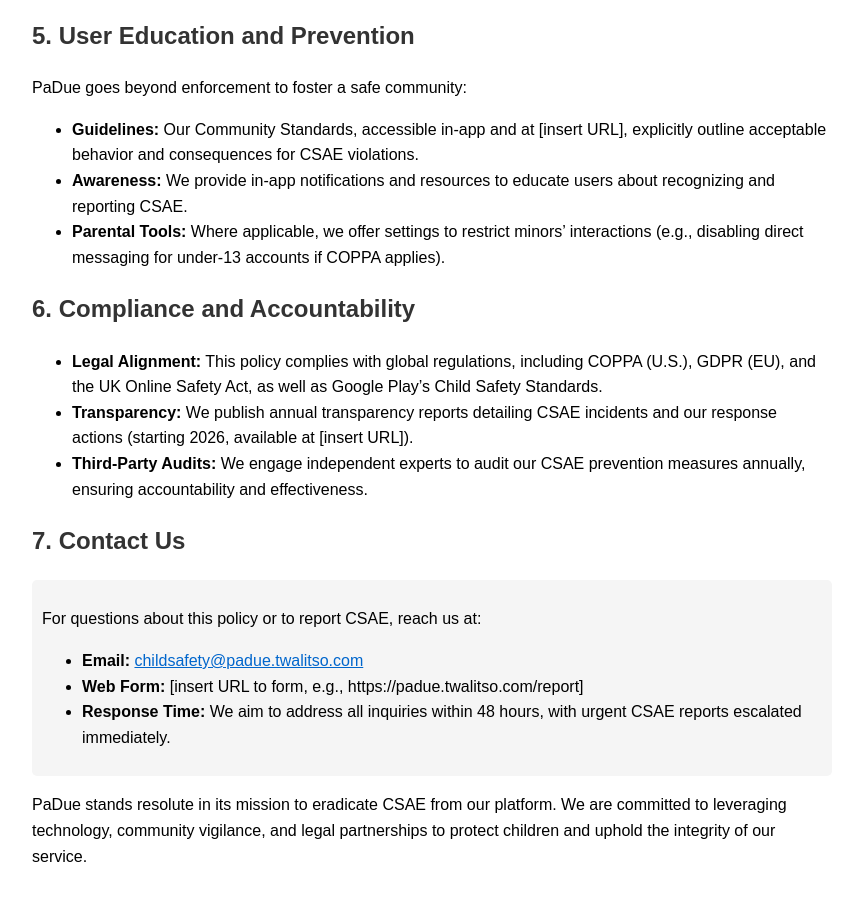
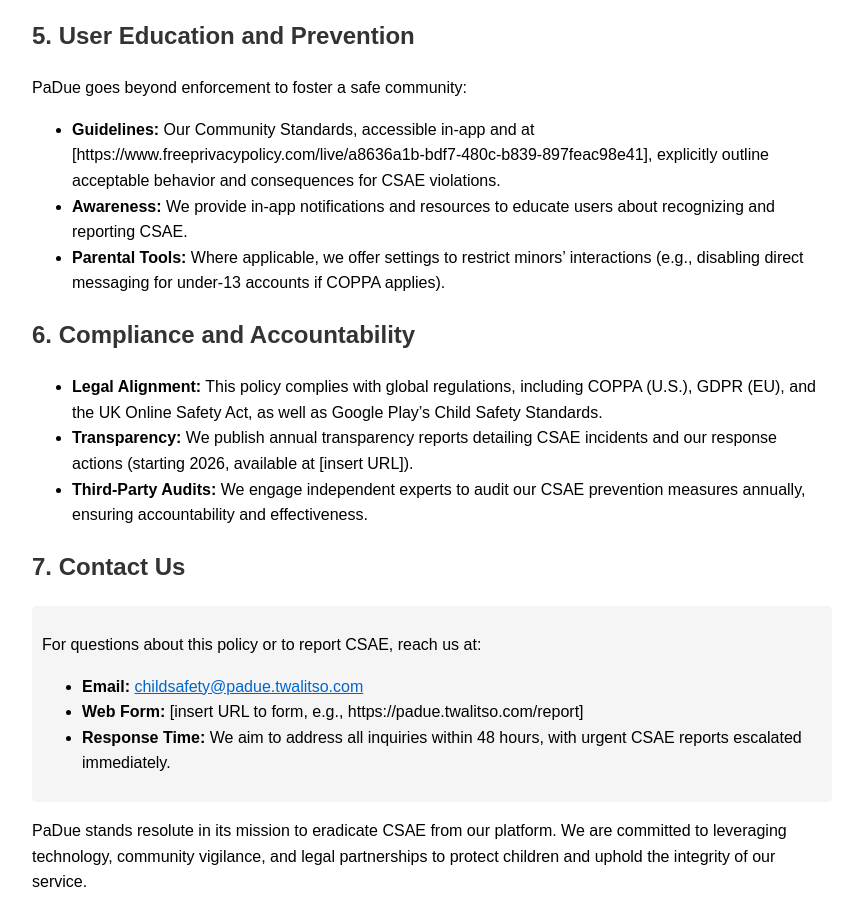
Before and after one commit to goon07/goon07.github.io, a plain HTML site: page index.html in a window 1280 px wide. Shown: the part 1456-2371 px from the top of the page, without its empty margins (208-1065 px from the left). Before the commit the page ends 2345 px from the top, so only its background shows below. Drawn offline with Linux system fonts and the light colour scheme.

Commit message:
Update index.html

```diff
--- a/index.html
+++ b/index.html
@@ -51,7 +51,7 @@
     <h2>5. User Education and Prevention</h2>
     <p>PaDue goes beyond enforcement to foster a safe community:</p>
     <ul>
-        <li><strong>Guidelines:</strong> Our Community Standards, accessible in-app and at [insert URL], explicitly outline acceptable behavior and consequences for CSAE violations.</li>
+        <li><strong>Guidelines:</strong> Our Community Standards, accessible in-app and at [https://www.freeprivacypolicy.com/live/a8636a1b-bdf7-480c-b839-897feac98e41], explicitly outline acceptable behavior and consequences for CSAE violations.</li>
         <li><strong>Awareness:</strong> We provide in-app notifications and resources to educate users about recognizing and reporting CSAE.</li>
         <li><strong>Parental Tools:</strong> Where applicable, we offer settings to restrict minors’ interactions (e.g., disabling direct messaging for under-13 accounts if COPPA applies).</li>
     </ul>
```
